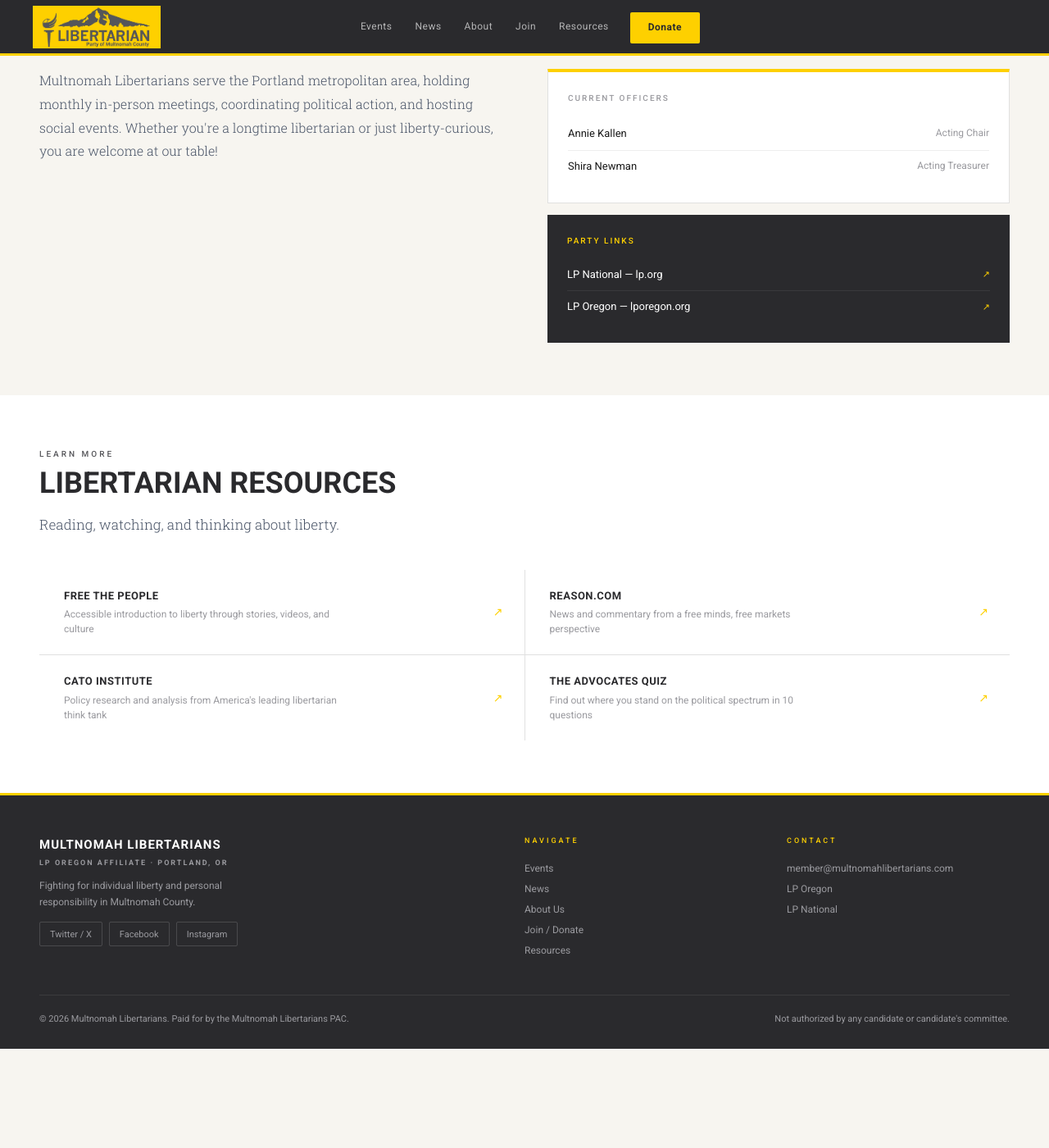
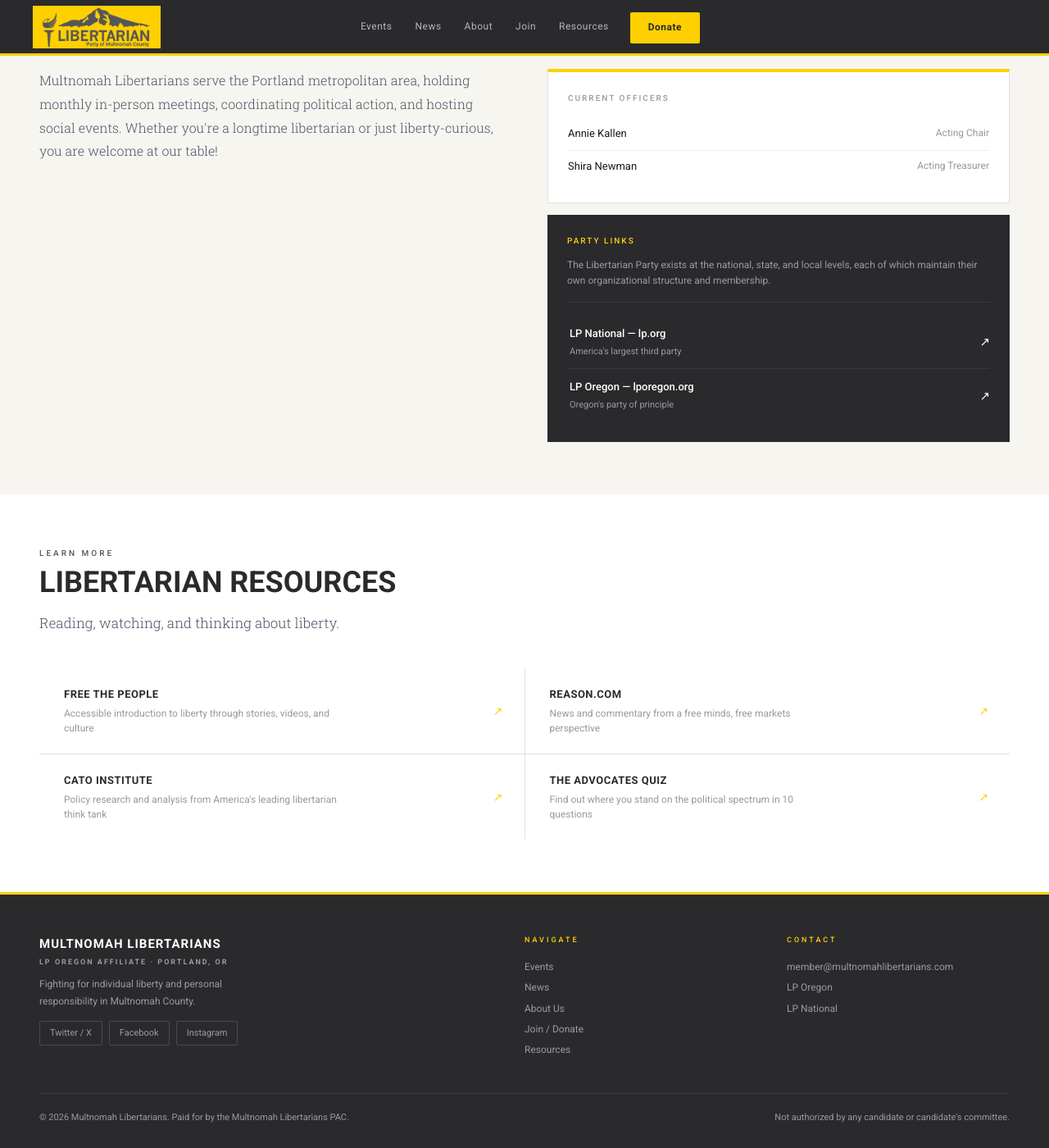
Before and after one commit to LPOregon/lpmultco, a Jekyll site: the page built from index.html, in a window 1280 px wide and 1400 px high, scrolled down 3430 px. Shown: the whole window at 82% size. Built offline with Jekyll 4.4.1, drawn with Linux system fonts in a browser that asks for light colours; before the commit the page ends 4709 px from its top, so only the background shows below that.

Commit message:
Dress up party links card with descriptions and hover effect

```diff
--- a/assets/css/main.css
+++ b/assets/css/main.css
@@ -125,11 +125,13 @@ section{padding:64px 3rem}
 .officer:last-child{border-bottom:none}
 .officer-role{color:var(--muted);font-size:12px}
 .links-card{background:var(--dark);padding:24px;margin-top:14px}
-.links-card h4{font-size:10px;font-weight:500;letter-spacing:2px;text-transform:uppercase;color:var(--yellow);margin-bottom:14px}
-.ext-link{display:flex;justify-content:space-between;align-items:center;padding:9px 0;border-bottom:1px solid rgba(255,255,255,.07);font-size:13px;color:#fff;transition:color .15s}
-.ext-link:hover{color:var(--yellow)}
+.links-card h4{font-size:10px;font-weight:500;letter-spacing:2px;text-transform:uppercase;color:var(--yellow);margin-bottom:12px}
+.links-intro{font-size:12px;color:var(--muted);line-height:1.6;margin-bottom:16px;padding-bottom:16px;border-bottom:1px solid rgba(255,255,255,.07)}
+.ext-link{display:flex;justify-content:space-between;align-items:center;padding:12px 0;border-bottom:1px solid rgba(255,255,255,.07);color:#fff;transition:color .15s;border-left:3px solid transparent;padding-left:0;transition:all .15s}
+.ext-link:hover{color:var(--yellow);border-left-color:var(--yellow);padding-left:8px}
 .ext-link:last-child{border-bottom:none}
-.ext-link::after{content:'↗';color:var(--yellow);font-size:11px}
+.ext-link-name{font-size:13px;font-weight:500;color:inherit}
+.ext-link-desc{font-size:11px;color:var(--muted);margin-top:2px}
 
 /* RESOURCES */
 .resources{background:var(--white)}
--- a/index.html
+++ b/index.html
@@ -158,8 +158,15 @@ layout: default
       </div>
       <div class="links-card">
         <h4>Party Links</h4>
-        <a href="{{ site.lp_national }}" class="ext-link" target="_blank" rel="noopener">LP National — lp.org</a>
-        <a href="{{ site.lp_oregon }}" class="ext-link" target="_blank" rel="noopener">LP Oregon — lporegon.org</a>
+        <p class="links-intro">The Libertarian Party exists at the national, state, and local levels, each of which maintain their own organizational structure and membership.</p>
+        <a href="{{ site.lp_national }}" class="ext-link" target="_blank" rel="noopener">
+          <div><div class="ext-link-name">LP National — lp.org</div><div class="ext-link-desc">America's largest third party</div></div>
+          <span>↗</span>
+        </a>
+        <a href="{{ site.lp_oregon }}" class="ext-link" target="_blank" rel="noopener">
+          <div><div class="ext-link-name">LP Oregon — lporegon.org</div><div class="ext-link-desc">Oregon's party of principle</div></div>
+          <span>↗</span>
+        </a>
       </div>
     </div>
   </div>
```
